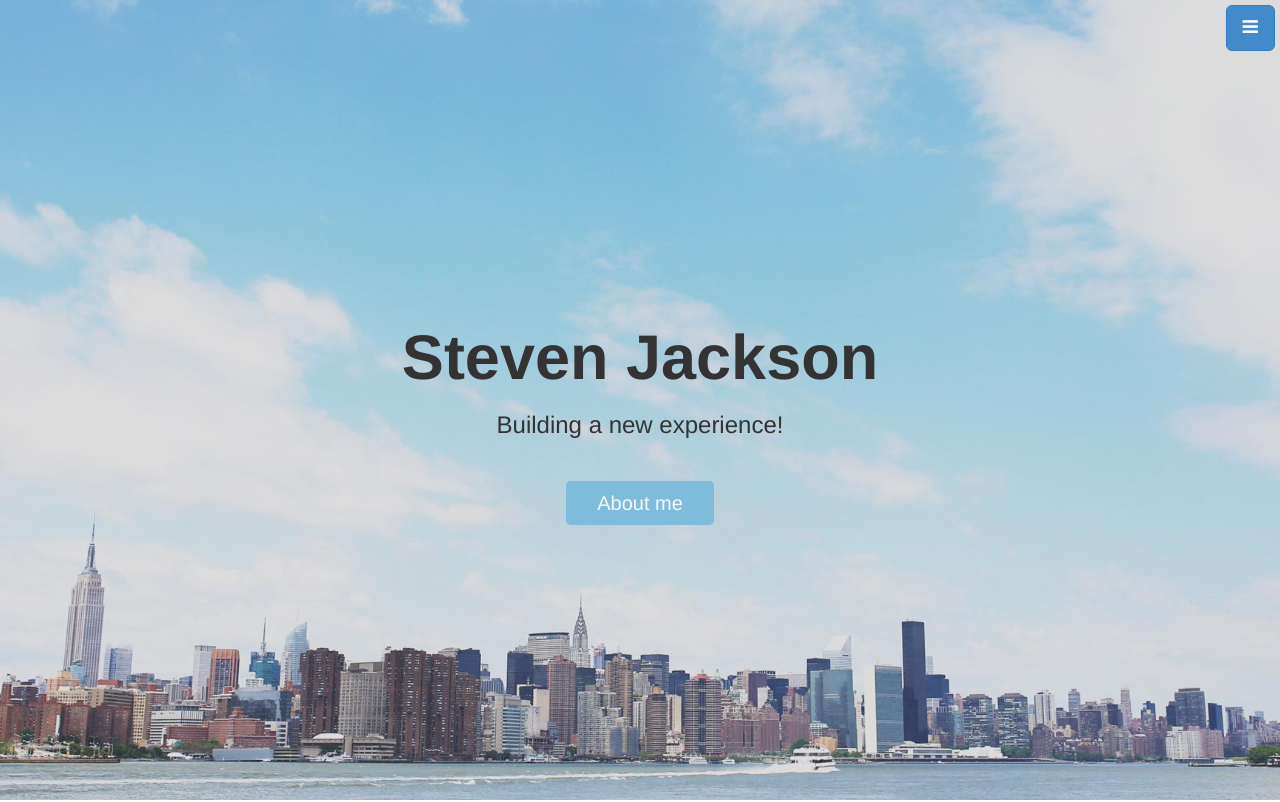
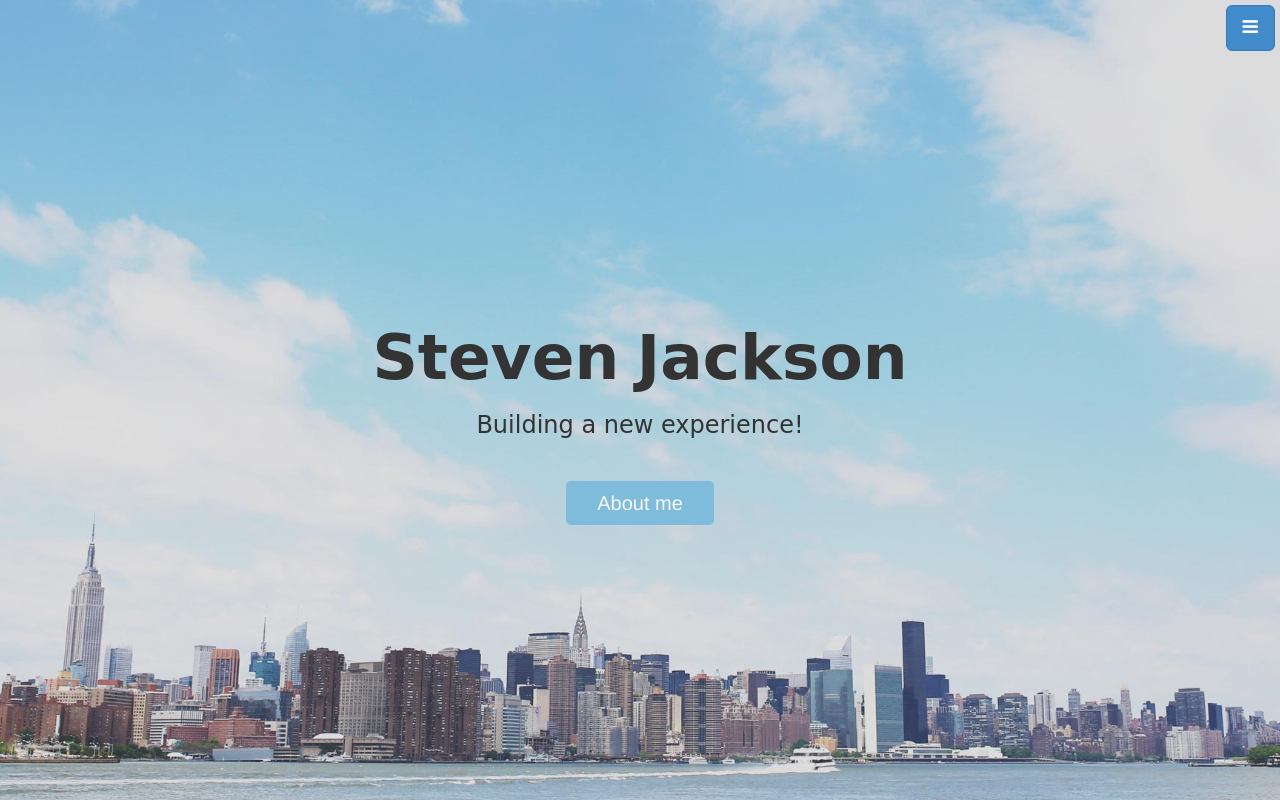
Before and after one commit to steven-daniell-jackson/steven-daniell-jackson.github.io, a plain HTML site: page index.html in a window 1280 px wide. Shown: the top 802 px of the page. Drawn offline with Linux system fonts and the light colour scheme.

Commit message:
Font Face and Image removed
TODO: Move inline style

```diff
--- a/index.html
+++ b/index.html
@@ -27,8 +27,6 @@
       <a id="menu-close" href="#" class="btn btn-default btn-lg pull-right toggle"><i class="fa fa-times"></i></a>
       <li class="sidebar-brand">Steven Jackson
       </li>
-      <li><img class="img-portfolio img-responsive"src="img/steven-jackson.jpg" alt="steven-jackson">
-      </li>
       <li><a href="#top">Home</a>
       </li>
       <li><a href="#about">About me</a>
@@ -46,8 +44,8 @@
   <!-- Full Page Image Header Area -->
   <div id="top" class="header">
     <div class="vert-text">
-      <h1> <span  class="animated bounceInLeft">Steven</span> <span  class="animated bounceInRight">Jackson</span></h1>
-      <h3 class="animated zoomInDown">Building a new experience!</h3>
+      <h1> <span  class="animated bounceInLeft" style="font-family: 'Gloria Hallelujah', cursive;">Steven</span> <span  class="animated bounceInRight"  style="font-family: 'Gloria Hallelujah', cursive;">Jackson</span></h1>
+      <h3 class="animated zoomInDown" style="font-family: 'Lobster', cursive;">Building a new experience!</h3>
       <a href="#about" class="btn-about">About me</a>
     </div>
   </div>
```
